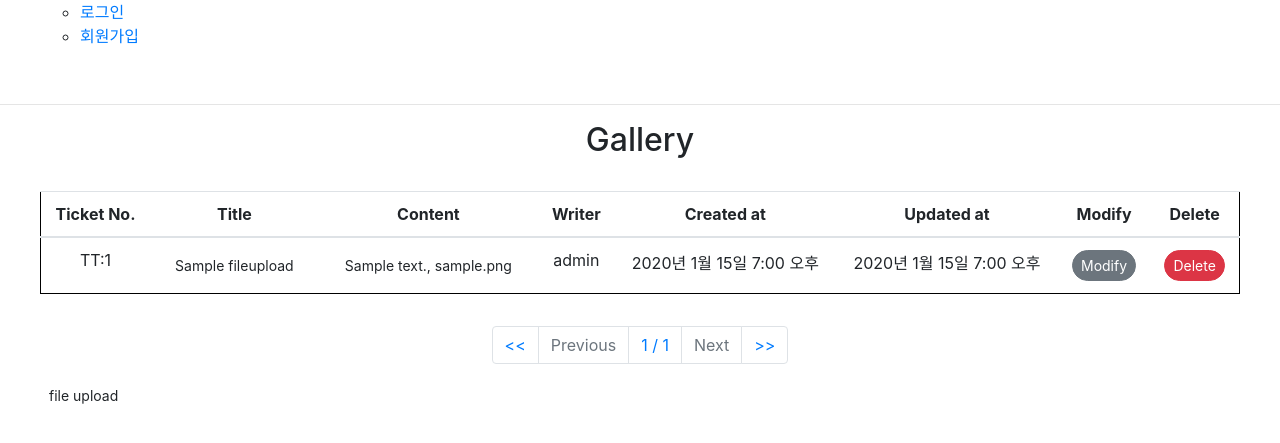
After one commit to JaeHeong/web, a Django app: page /file/ in a window 1280 px wide. The commit adds this page. Shown: the top 443 px of the page. Run offline with Django 4.2, Linux system fonts and the light colour scheme; data comes from the database, SQL or seed files in the repository; tables that the repository leaves empty hold one stand-in row (values such as "Sample post"); some libraries are stand-ins or nearby versions.

Commit message:
이미지 파일 업로드 성공 차후에 동영상 파일도 가능하게 변경할 예정

```diff
--- a/project/myWeb/blogapp/forms.py
+++ b/project/myWeb/blogapp/forms.py
@@ -6,3 +6,8 @@ class BoardForm(ModelForm):
     class Meta:
         model = Board
         fields = ['title', 'content']
+
+class FileUploadForm(ModelForm):
+    class Meta:
+        model = FileUpload
+        fields = ['title', 'imgfile', 'content']
--- a/project/myWeb/blogapp/models.py
+++ b/project/myWeb/blogapp/models.py
@@ -9,3 +9,14 @@ class Board(models.Model):
     user = models.ForeignKey(User, on_delete=models.DO_NOTHING, null=True)
     created_at = models.DateTimeField('date published', default=datetime.datetime.now, editable=False)
     updated_at = models.DateTimeField('date published', auto_now = True)
+
+class FileUpload(models.Model):
+    title = models.TextField(max_length=40, null=True)
+    imgfile = models.ImageField(null=True, upload_to="", blank=True)
+    content = models.TextField()
+    user = models.ForeignKey(User, on_delete=models.DO_NOTHING, null=True)
+    created_at = models.DateTimeField('date published', default=datetime.datetime.now, editable=False)
+    updated_at = models.DateTimeField('date published', auto_now = True)
+
+    def __str__(self):
+        return self.title
--- a/project/myWeb/blogapp/templates/board.html
+++ b/project/myWeb/blogapp/templates/board.html
@@ -2,7 +2,7 @@
 {% load bootstrap4 %}
 {% block content %}
 <div style="width:1200px; margin:0px auto;">
-    <h2 style="text-align:center;">회원가입 게시판</h2><br>
+    <h2 style="text-align:center;">게시판</h2><br>
     {% if board %}
     <table style="text-align:center; width:1200px; border:1px solid black;" class="table">
         <thead>
@@ -21,8 +21,8 @@
         <tbody>
             <tr class="td_color">
                 <td>TT:{{ board_list.pk }}</td>
-                <td>{{ board_list.title }}</td>
-                <td>{{ board_list.content }}</td>
+                <td><button class="btn btn-sm rounded-pill" onclick="location.href='/detail/{{board_list.pk}}'">{{ board_list.title }}</button></td>
+                <td><button class="btn btn-sm rounded-pill" onclick="location.href='/detail/{{board_list.pk}}'">{{ board_list.content }}</button></td>
                 <td>{{ board_list.user }}</td>
                 <td>{{ board_list.created_at }}</td>
                 <td>{{ board_list.updated_at }}</td>
--- /dev/null
+++ b/project/myWeb/blogapp/templates/file_board.html
@@ -0,0 +1,67 @@
+{% extends 'base.html' %}
+{% load bootstrap4 %}
+{% block content %}
+<div style="width:1200px; margin:0px auto;">
+    <h2 style="text-align:center;">Gallery</h2><br>
+    {% if fileupload %}
+    <table style="text-align:center; width:1200px; border:1px solid black;" class="table">
+        <thead>
+            <tr class="th_color">
+                <th>Ticket No.</th>
+                <th>Title</th>
+                <th>Content</th>
+                <th>Writer</th>
+                <th>Created at</th>
+                <th>Updated at</th>
+                <th>Modify</th>
+                <th>Delete</th>
+            </tr>
+        </thead>
+        {% for fileupload_list in fileupload %}
+        <tbody>
+            <tr class="td_color">
+                <td>TT:{{ fileupload_list.pk }}</td>
+                <td><button class="btn btn-sm rounded-pill" onclick="location.href='/filedetail/{{fileupload_list.pk}}'">{{ fileupload_list.title }}</button></td>
+                <td><button class="btn btn-sm rounded-pill" onclick="location.href='/filedetail/{{fileupload_list.pk}}'">{{ fileupload_list.content }}, {{ fileupload_list.imgfile }}</button></td>
+                <td>{{ fileupload_list.user }}</td>
+                <td>{{ fileupload_list.created_at }}</td>
+                <td>{{ fileupload_list.updated_at }}</td>
+                <td><button class="btn btn-secondary btn-sm rounded-pill" onclick="location.href='/fileedit/{{fileupload_list.pk}}'">Modify</button></td>
+                <td><button class="btn btn-danger btn-sm rounded-pill" onclick="location.href='/filedelete/{{fileupload_list.pk}}'">Delete</button></td>
+            </tr>
+        </tbody>
+        {% endfor %}
+    </table>
+    {% endif %}
+    <div id="paging">
+        <ul class="pagination justify-content-center" style="margin-top: 2rem;">
+            <li class="page-item">
+                <a class="page-link" href="?page=1"><<</a>
+            </li>
+            {% if fileupload.has_previous %}
+            <li class="page-item">
+                <a class="page-link" href="?page={{ fileupload.previous_page_number }}">Previous</a>
+            </li>
+            {% else %}
+            <li class="page-item disabled">
+                <a class="page-link" tabindex="-1" aria-disabled="true" href="#">Previous</a>
+            </li>
+            {% endif %}
+            <a class="page-link" tabindex="-1">{{ fileupload.number }} / {{ fileupload.paginator.num_pages }}</a>
+            {% if fileupload.has_next %}
+            <li class="page-item">
+                <a class="page-link" href="?page={{ fileupload.next_page_number }}">Next</a>
+            </li>
+            {% else %}
+            <li class="page-item disabled">
+                <a class="page-link" tabindex="-1" aria-disabled="true" href="#">Next</a>
+            </li>
+            {% endif %}
+            <li class="page-item">
+                <a class="page-link" href="?page={{ fileupload.paginator.num_pages }}">>></a>
+            </li>
+        </ul>
+    </div>
+    <button class="btn btn-sm rounded-pill" onclick="location.href='/fileupload'">file upload</button>
+</div>
+{% endblock %}
--- a/project/myWeb/blogapp/urls.py
+++ b/project/myWeb/blogapp/urls.py
@@ -7,4 +7,10 @@ urlpatterns = [
     path('edit/<int:pk>', boardEdit, name='edit'),
     path('delete/<int:pk>', boardDelete, name='delete'),
     path('detail/<int:pk>', boardDetail, name='detail'),
+
+    path('file/', file, name='file'),
+    path('fileupload/', fileUpload, name="fileupload"),
+    path('filedetail/<int:pk>', fileUploadDetail, name='filedetail'),
+    path('fileedit/<int:pk>', fileEdit, name='fileedit'),
+    path('filedelete/<int:pk>', fileDelete, name='filedelete'),
 ]
--- a/project/myWeb/blogapp/views.py
+++ b/project/myWeb/blogapp/views.py
@@ -1,9 +1,11 @@
 from django.shortcuts import render, redirect
 
-# Create your views here.
 from .forms import *
 from .models import *
 import datetime
+
+from .forms import FileUploadForm
+from .models import FileUpload
 
 from django.core.paginator import Paginator
 
@@ -52,3 +54,57 @@ def boardDelete(request, pk):
 def boardDetail(request, pk):
     board = Board.objects.get(id=pk)
     return render(request, 'board_detail.html', {'board':board})
+
+def file(request):
+    fileupload = FileUpload.objects.all()
+    page = request.GET.get('page', '1')
+    paginator = Paginator(fileupload, '10')
+    page_obj = paginator.get_page(page)
+    context = {
+        'fileupload': page_obj,
+    }
+    return render(request, 'file_board.html', context)
+
+def fileUpload(request):
+    if request.method == 'POST':
+        title = request.POST['title']
+        content = request.POST['content']
+        img = request.FILES["imgfile"]
+        user = request.user
+        fileupload = FileUpload(
+            title=title,
+            content=content,
+            imgfile=img,
+            user=user,
+        )
+        fileupload.save()
+        return redirect('file')
+    else:
+        fileuploadForm = FileUploadForm
+        context = {
+            'fileuploadForm': fileuploadForm,
+        }
+        return render(request, 'fileupload.html', context)
+
+def fileUploadDetail(request, pk):
+    fileupload = FileUpload.objects.get(id=pk)
+    return render(request, 'file_detail.html', {'fileupload':fileupload})
+
+def fileEdit(request, pk):
+    fileupload = FileUpload.objects.get(id=pk)
+    if request.method == "POST":
+        fileupload.title = request.POST['title']
+        fileupload.content = request.POST['content']
+        fileupload.user = request.user
+        fileupload.imgfile = request.FILES['imgfile']
+        fileupload.save()
+        return redirect('file')
+
+    else:
+        fileuploadForm = FileUploadForm
+        return render(request, 'file_update.html', {'fileuploadForm':fileuploadForm})
+
+def fileDelete(request, pk):
+    fileupload = FileUpload.objects.get(id=pk)
+    fileupload.delete()
+    return redirect('file')
--- a/project/myWeb/config/settings.py
+++ b/project/myWeb/config/settings.py
@@ -41,6 +41,7 @@ INSTALLED_APPS = [
     'bootstrap4',
     'blogapp',
     'accounts',
+    'django_cleanup.apps.CleanupConfig',
 ]
 
 MIDDLEWARE = [
@@ -133,6 +134,9 @@ STATICFILES_DIR = [
     BASE_DIR, 'static',
 ]
 
+MEDIA_URL = '/media/'
+MEDIA_ROOT = os.path.join(BASE_DIR, 'media')
+
 # Default primary key field type
 # https://docs.djangoproject.com/en/4.1/ref/settings/#default-auto-field
 
--- a/project/myWeb/config/urls.py
+++ b/project/myWeb/config/urls.py
@@ -15,9 +15,11 @@ Including another URLconf
 """
 from django.contrib import admin
 from django.urls import path, include
+from django.conf.urls.static import static
+from django.conf import settings
 
 urlpatterns = [
 	path('admin/', admin.site.urls),
 	path('', include('blogapp.urls')),
     path('accounts/', include('accounts.urls')),
-]
+] + static(settings.MEDIA_URL, document_root=settings.MEDIA_ROOT)
--- a/project/myWeb/templates/header.html
+++ b/project/myWeb/templates/header.html
@@ -3,8 +3,8 @@
         {% if user.is_authenticated %}
             <div class="logout_div">
                 <ul class="underline-hover">
-                    <li class="logout_text"><a href="{% url 'board' %}"><span>홈</span></a></li>
                     <li class="logout_text"><a href="{% url 'board' %}"><span>게시판</span></a></li>
+                    <li class="logout_text"><a href="{% url 'file' %}"><span>갤러리</span></a></li>
                     <li class="logout_text"><a href="{% url 'logout' %}"><span>로그아웃</span></a></li>
                 </ul>
             </div>
```
Also changed, not shown: project/myWeb/blogapp/templates/board_detail.html (+9 -0 lines), project/myWeb/blogapp/templates/file_detail.html (added, +19 -0 lines), project/myWeb/blogapp/templates/file_update.html (added, +14 -0 lines), project/myWeb/blogapp/templates/fileupload.html (added, +12 -0 lines), project/myWeb/blogapp/migrations/0011_fileupload.py (added), project/myWeb/blogapp/migrations/0012_fileupload_created_at_fileupload_updated_at_and_more.py (added), project/myWeb/media/캡처1.JPG (added), project/myWeb/media/캡처1_K3XOsrf.JPG (added).
